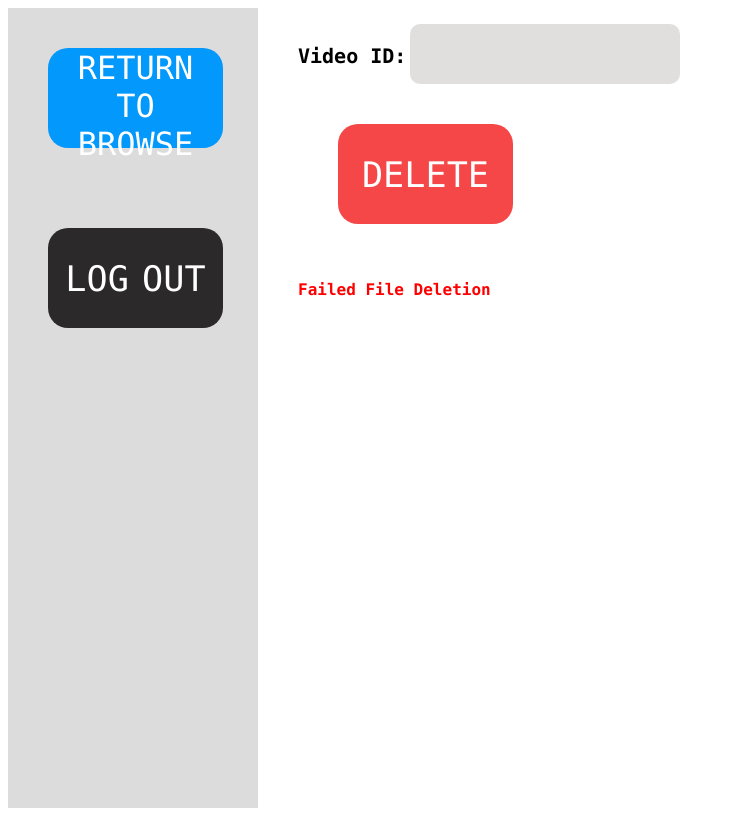
After one commit to CSEC380-Group-12/CSEC380-Final-Project, a Flask app: template src/web/webapp/templates/deleteFail.html in a window 1280 px wide. The commit adds this page. Shown: the whole page, without its empty margins (0-735 px from the left). Run offline with Flask 2, Linux system fonts and the light colour scheme; the template is opened without the code that fills it, so the values that code supplies are empty.

Commit message:
Landing, Upload, Delete Changes
Modified anding, upload, and deletion pages.  Added success and fail text for uploads and deletion.

```diff
--- /dev/null
+++ b/src/web/webapp/static/DeleteCSS.css
@@ -0,0 +1,99 @@
+#container{
+  display:flex;
+  height:100vh;
+}
+
+#quarter{
+  background-color:gainsboro;
+  height:100%;
+  width:250px;
+}
+
+#remainder{
+  background-color:white;
+  height:100%;
+  flex-grow:1;
+}
+
+.RTB {
+  font-family: "Lucida Console", Times, serif;
+  width: 175px;
+  height: 100px;
+  text-align: center;
+  background: #0398fc;
+  color: white;
+  font-size: 200%;
+  border-radius: 20px;
+  border:2px grey;
+  margin: 40px;
+}
+
+.LGOUT {
+  font-family: "Lucida Console", Times, serif;
+  width: 175px;
+  height: 100px;
+  text-align: center;
+  background: #2b2929;
+  color: white;
+  font-size: 220%;
+  word-spacing: -8px;
+  border-radius: 20px;
+  border:2px grey;
+  margin: 40px;
+}
+
+.formBox {
+  border:2px solid black;
+  width:400px;
+  height: 400px;
+  padding:10px;
+  background: #EAE7E6;
+  border-radius: 25px;
+  margin: auto;
+  text-align: center;
+}
+
+.vidName {
+  font-family: "Lucida Console", Times, serif;
+  font-size: 20px;
+  font-weight: bold;
+}
+
+input {
+  text-align: left;
+  font-weight: bold;
+  border: 2px solid transparent;
+  background-color: #E1DFDE;
+  font-size: 25px;
+  font-weight: 200;
+  border-radius: 10px;
+  padding: 8px 8px;
+  height: 40px;
+  width: 250px;
+  margin: 0 auto;
+}
+
+.DLT {
+  font-family: "Lucida Console", Times, serif;
+  width: 175px;
+  height: 100px;
+  text-align: center;
+  background: #f54747;
+  color: white;
+  font-size: 220%;
+  border-radius: 20px;
+  border:2px grey;
+  margin: 40px;
+}
+
+.deleteFail {
+  font-family: "Lucida Console", Times, serif;
+  color: red;
+  font-weight: bold;
+}
+
+.deleteSuccess {
+  font-family: "Lucida Console", Times, serif;
+  color: blue;
+  font-weight: bold;
+}
--- /dev/null
+++ b/src/web/webapp/templates/deleteFail.html
@@ -0,0 +1,43 @@
+<!DOCTYPE html>
+<html>
+
+	<head>
+		<title>Col. Sander's Arsenal</title>
+		<link rel="stylesheet" href="DeleteCSS.css">
+	</head>
+
+	<body>
+
+		<div id="container">
+			<div id="quarter">
+				<form action="/rtb" method="post">
+					<button class="RTB">RETURN TO BROWSE</button>
+				</form>
+
+				<form action="/logout" method="post">
+					<button class="LGOUT">LOG OUT</button>
+				</form>
+			</div>
+
+			<div id="quarter2">
+				<form action="/deleteVid" method="post">
+					<ul style="list-style-type: none;">
+						<li>
+							<label for="vidName" class="vidName">Video ID:</label>
+							<input type="text" name="vidName">
+						</li>
+						<li>
+							<button class="DLT">DELETE</button>
+						</li>
+						<p type="text" class="deleteFail">
+							Failed File Deletion
+						</p>
+					</ul>
+				</form>
+			</div>
+
+		</div>
+
+	</body>
+
+</html>
```
Also changed, not shown: src/web/webapp/static/LandingCSS.css (+34 -4 lines), src/web/webapp/static/UploadCSS.css (added, +116 -0 lines), src/web/webapp/templates/delete.html (added, +40 -0 lines), src/web/webapp/templates/deleteSuccess.html (added, +43 -0 lines), src/web/webapp/templates/landing.html (+11 -2 lines), src/web/webapp/templates/upload.html (added, +43 -0 lines), src/web/webapp/templates/uploadFail.html (added, +51 -0 lines), src/web/webapp/templates/uploadSuccess.html (added, +48 -0 lines), src/web/webapp/templates/login-fail.html (line endings or trailing spaces), src/web/webapp/templates/login.html (line endings or trailing spaces).
